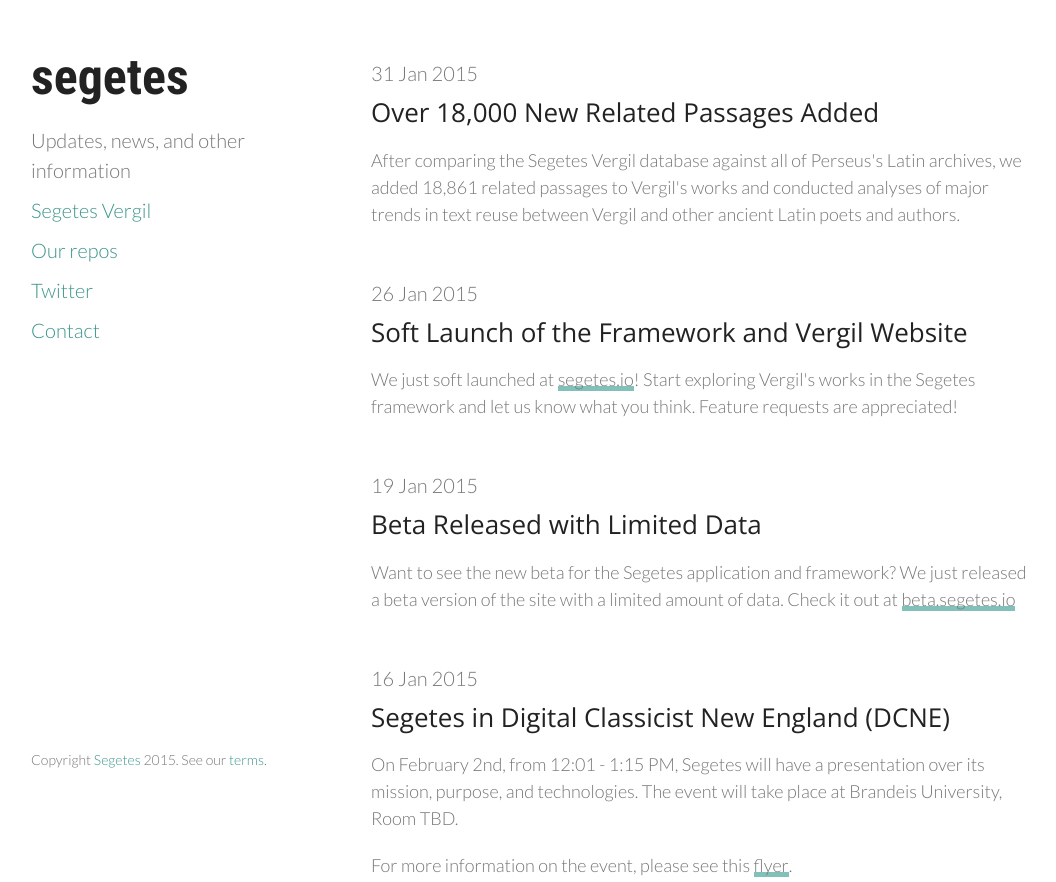
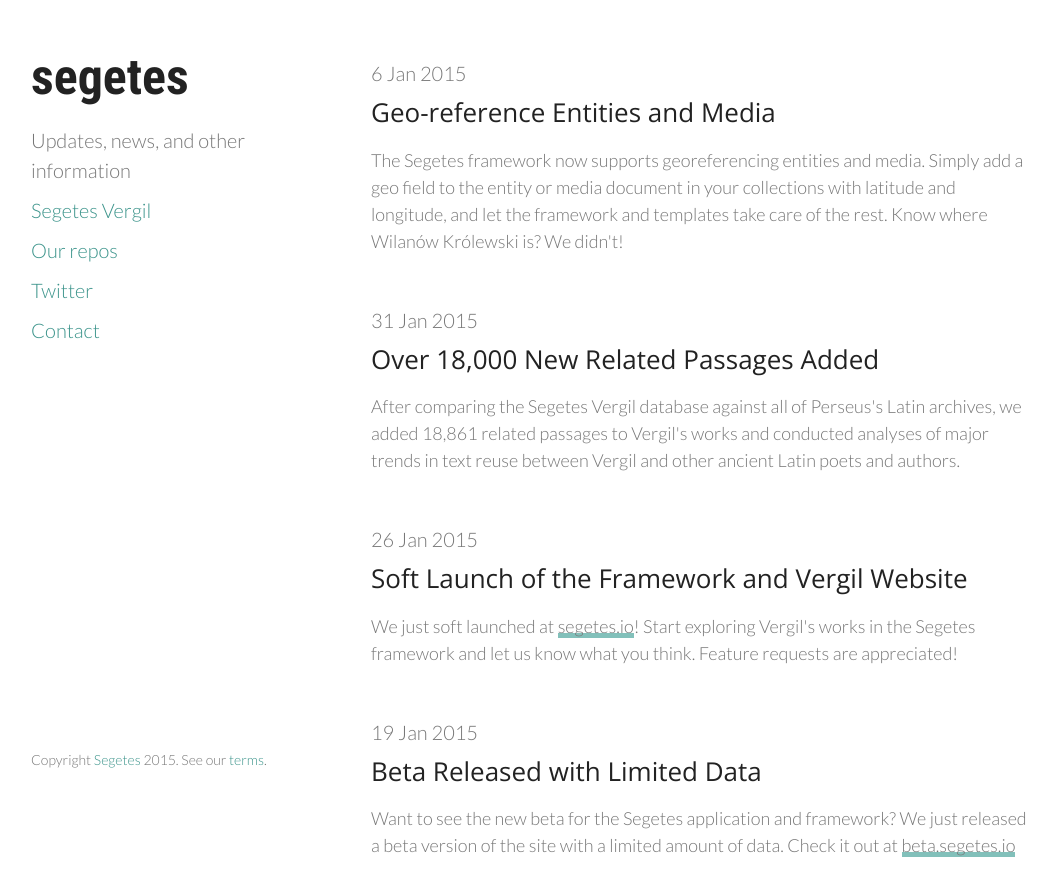
Before and after one commit to segetes/segetes.github.io, a plain HTML site: page index.html in a window 1280 px wide. Shown: the top 882 px of the page, without its empty margins (109-1165 px from the left). Drawn offline with nearby package versions, Linux system fonts and the light colour scheme; a web font is replaced by a local one.

Commit message:
6 jan updates

```diff
--- a/index.html
+++ b/index.html
@@ -25,6 +25,13 @@
 
       </header>
       <section role="main" class="main">
+        <article>
+          <span class="date">6 Jan 2015</span>
+          <h1>Geo-reference Entities and Media</h1>
+
+          <p>The Segetes framework now supports georeferencing entities and media.  Simply add a geo field to the entity or media document in your collections with latitude and longitude, and let the framework and templates take care of the rest.  Know where Wilanów Królewski is? We didn't!</p>
+
+        </article>
         <article>
           <span class="date">31 Jan 2015</span>
           <h1>Over 18,000 New Related Passages Added</h1>
```
